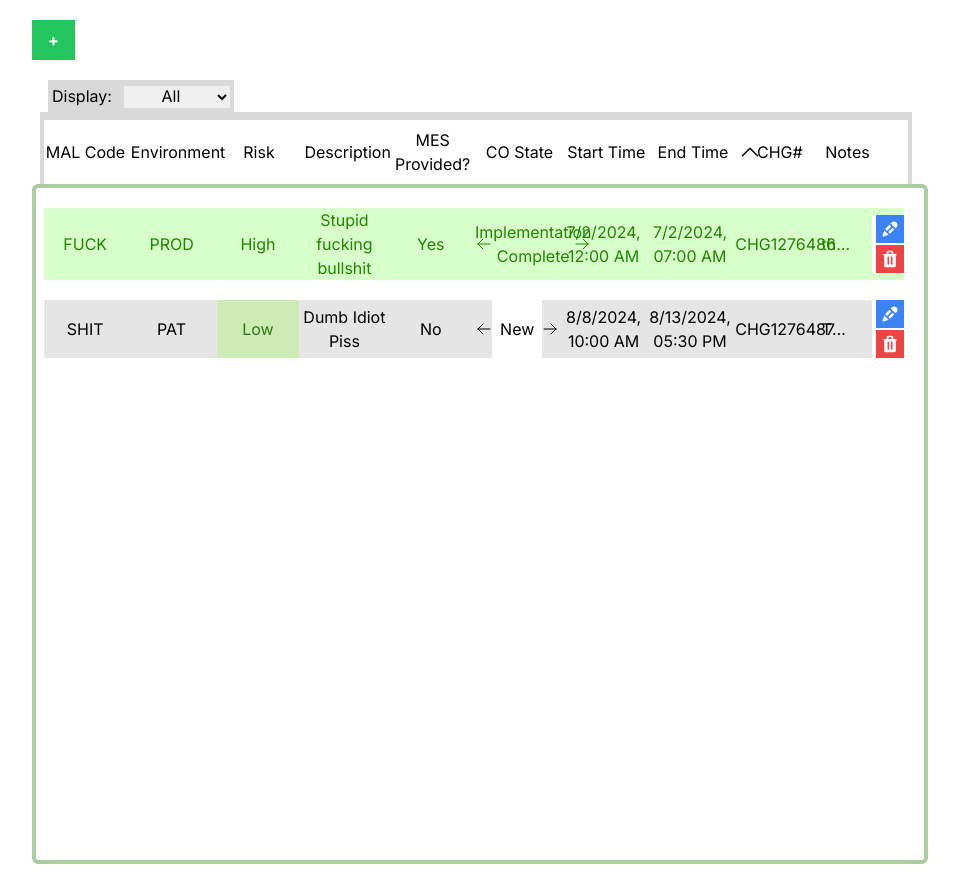
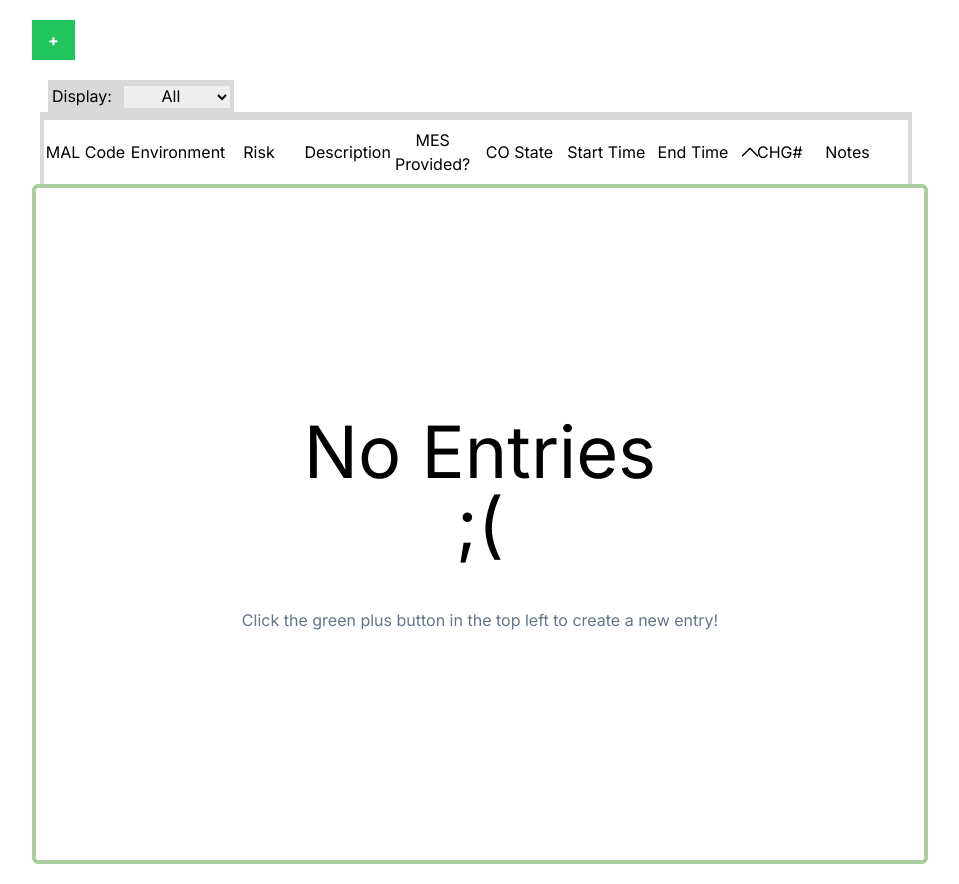
Before and after one commit to aminoo10/co-tracker-app, a Next.js app: page / in a window 1280 px wide. Shown: the whole page, without its empty margins (160-1119 px from the left). Built offline with nearby package versions, Linux system fonts and the light colour scheme.

Commit message:
fixed some state issues with adding new items to the list, added message for empty list

```diff
--- a/app/components/ChangeOrderList.tsx
+++ b/app/components/ChangeOrderList.tsx
@@ -47,6 +47,7 @@ export default function ChangeOrderList({
   sortList,
   sortState,
 }: COListProps) {
+  const [COState, setCOState] = useState<ChangeOrder[]>(COList);
   const [deleteModalState, setDeleteModalState] = useState(false);
   const [editModalState, setEditModalState] = useState(false);
   const [selectedChg, setSelectedChg] = useState<string>("");
@@ -113,13 +114,12 @@ export default function ChangeOrderList({
 
   const sortBy = (e: React.MouseEvent<HTMLButtonElement, MouseEvent>) => {
     const sortName = e.currentTarget.textContent;
-    sortList(COList, TRANSLATE_BUTTON_NAME_TO_PROPERTY(sortName as string));
+    sortList(COState, TRANSLATE_BUTTON_NAME_TO_PROPERTY(sortName as string));
     // console.log(sortState);
   };
 
   useEffect(() => {
-    // setSortState(sortState);
-    // console.log(sortState);
+    setCOState(COList)
   }, [COList]);
 
   return (
@@ -186,8 +186,12 @@ export default function ChangeOrderList({
 
         <p className="text-left">Notes</p>
       </div>
-      <div className="border-solid rounded-md border-4 border-[#ABCEA1] min-h-85v mb-5">
-        {COList.map((changeOrder) => {
+      <div className={` ${(!COList.length ? 'flex items-center justify-center' : '')} border-solid rounded-md border-4 border-[#ABCEA1] min-h-85v mb-5`}>
+        {!COList.length && <div className="text-center">
+        <p className="text-7xl">No Entries <br/>;(</p>
+        <p className="text-slate-500 mt-12">Click the green plus button in the top left to create a new entry!</p>
+        </div>}
+        {COState.map((changeOrder) => {
           return (
             <div
               className={`${DETERMINE_CO_BG(
--- a/app/page.tsx
+++ b/app/page.tsx
@@ -44,14 +44,16 @@ const testInstance2: ChangeOrder = {
   notes: "THE SECOND ONE!!!!!!!",
 };
 
-let COList: ChangeOrder[] = [testInstance, testInstance2]; //the master list
+let COList: ChangeOrder[] = []; //the master list
 
 export default function Home() {
   //the big list (always keep this around)
+
   const [changeOrders, setChangeOrders] = useState<ChangeOrder[]>(COList);
   const [sortState, setSortState] = useState<SortObject>(
     new SortObject("chg", true)
   );
+
   const [displayState, setDisplayState] = useState<string>("all");
 
   const sortBy = (COs: ChangeOrder[], sort: keyof ChangeOrder) => {
@@ -248,8 +250,12 @@ export default function Home() {
   };
 
   useEffect(() => {
-    console.log(displayState);
-  }, [COList, handleChange]);
+    // if (typeof window !== 'undefined') {
+    //   localStorage.setItem('COList', JSON.stringify(COList));
+    // }
+    // console.log(localStorage.getItem('COList'));
+  }, [COList, changeOrders]);
+
 
   return (
     <div id="app">
--- a/package.json
+++ b/package.json
@@ -9,7 +9,7 @@
     "lint": "next lint"
   },
   "dependencies": {
-    "next": "13.5.4",
+    "next": "^14.2.5",
     "react": "^18",
     "react-dom": "^18"
   },
```
Also changed, not shown: 1 other file (tests, documents, lock files or other folders).
